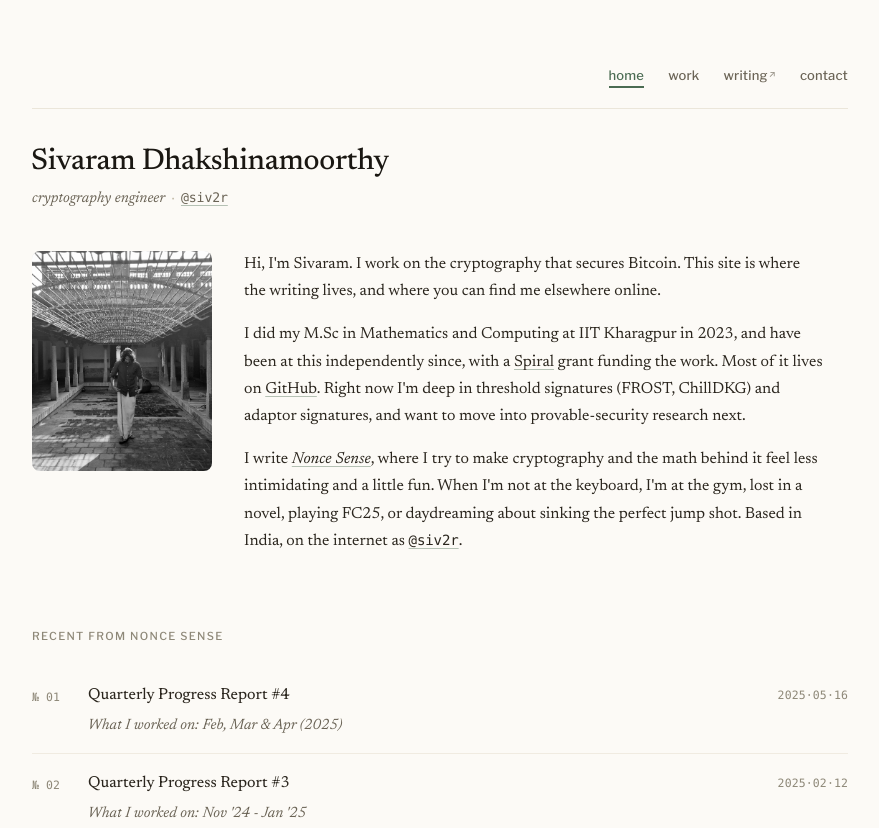
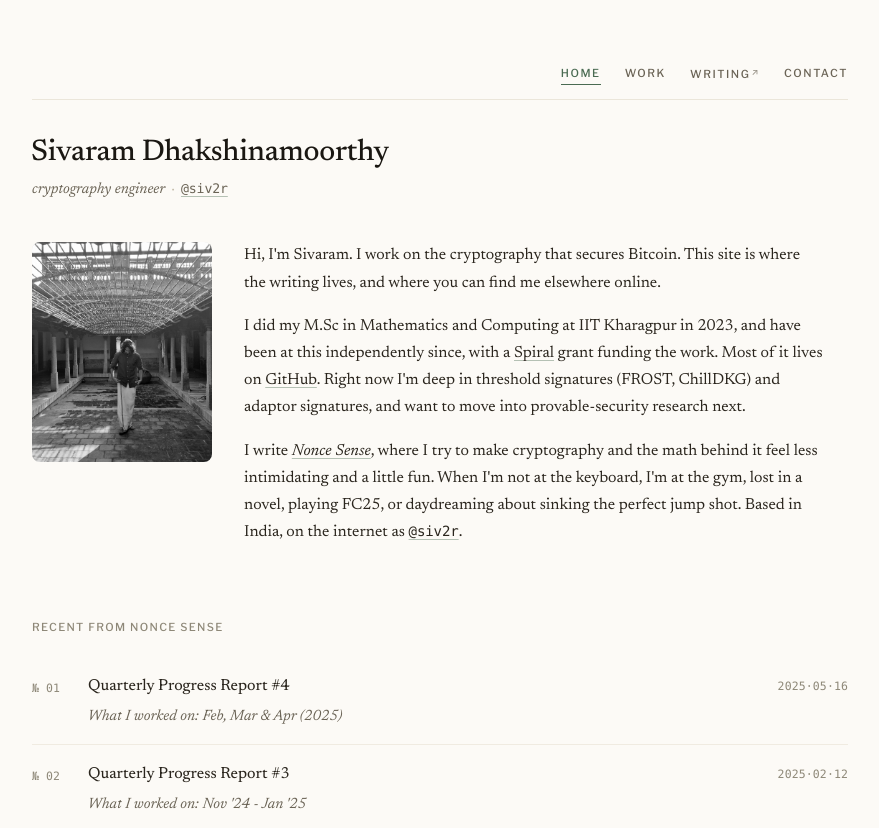
Before and after one commit to siv2r/siv2r.github.io, a plain HTML site: page index.html in a window 1280 px wide. Shown: the top 828 px of the page, without its empty margins (200-1079 px from the left). Drawn offline with nearby package versions, Linux system fonts and the light colour scheme; a web font is replaced by a local one.

Commit message:
tweak nav bar

```diff
--- a/styles.css
+++ b/styles.css
@@ -83,13 +83,14 @@ a:focus-visible {
   display: flex;
   justify-content: flex-end;
   gap: 24px;
-  padding-bottom: 20px;
+  padding-bottom: 14px;
   margin-bottom: 36px;
   border-bottom: 1px solid var(--hairline);
   font-family: var(--font-sans);
-  font-size: 13px;
+  font-size: 11px;
   font-weight: 500;
-  letter-spacing: 0.015em;
+  text-transform: uppercase;
+  letter-spacing: 0.14em;
 }
 .topbar a {
   color: var(--text-secondary);
@@ -105,7 +106,7 @@ a:focus-visible {
 }
 .topbar a[aria-current="page"] {
   color: var(--accent);
-  box-shadow: inset 0 -2px 0 var(--accent);
+  box-shadow: inset 0 -1px 0 var(--accent);
 }
 .topbar .ext { font-size: 9px; vertical-align: 0.3em; margin-left: 1px; opacity: 0.7; }
 
@@ -443,7 +444,7 @@ h1[data-hash]:hover::after { opacity: 1; }
 /* ========== Mobile ========== */
 @media (max-width: 640px) {
   .container { padding: 40px 20px 64px; }
-  .topbar { gap: 16px; font-size: 12px; }
+  .topbar { gap: 14px; font-size: 10px; padding-bottom: 10px; }
   :focus-visible {
     box-shadow:
       0 0 0 2px var(--bg),
```
